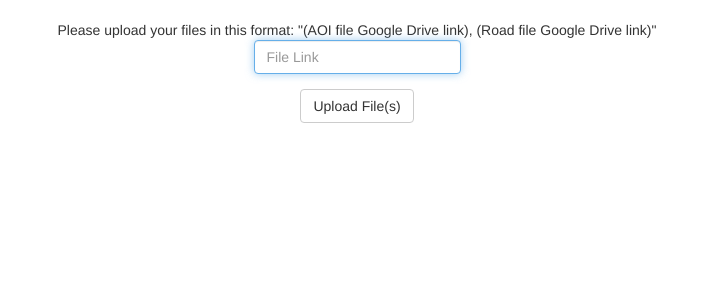
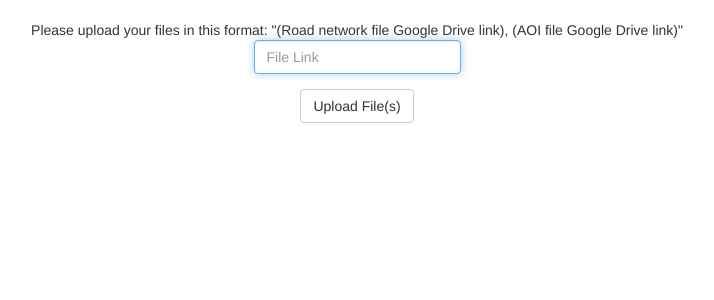
Before and after one commit to siddgood/180proj, a Flask app: page /upload in a window 1280 px wide. Shown: the part 52-352 px from the top of the page, without its empty margins (283-997 px from the left). Run offline with Flask 2, Linux system fonts and the light colour scheme; some libraries are stand-ins or nearby versions.

Commit message:
changed upload.html

```diff
--- a/geo/templates/upload.html
+++ b/geo/templates/upload.html
@@ -6,7 +6,7 @@ File Upload
 
 {% block main %}
 <!-- <div>Please upload your files in this format: "(Road file link), (area of interest file link)" </div> -->
-<div>Please upload your files in this format: "(AOI file Google Drive link), (Road file Google Drive link)" </div>
+<div>Please upload your files in this format: "(Road network file Google Drive link), (AOI file Google Drive link)" </div>
 <form action="{{ url_for('upload') }}" method="post">
   <fieldset>
     <div class="form-group">
```
